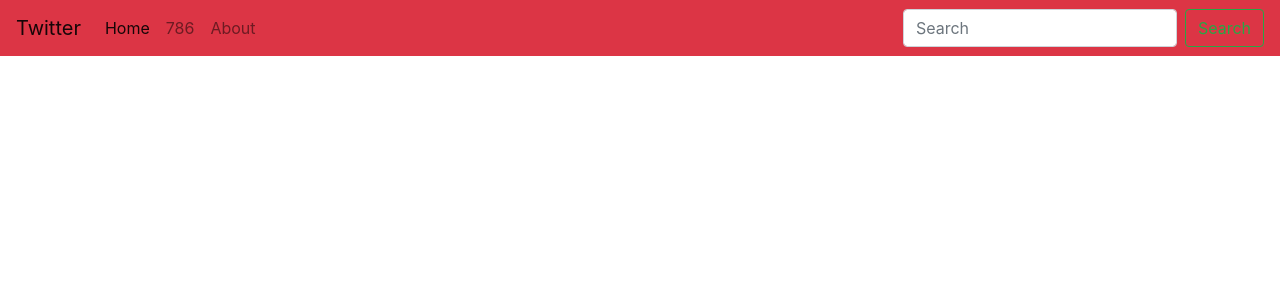
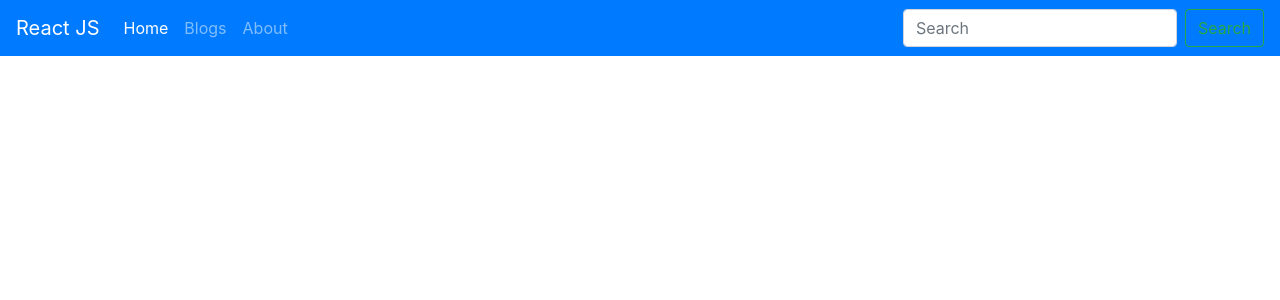
Before and after one commit to Hammad-khalil/React-Work, a React (Create React App) app: page / in a window 1280 px wide. Shown: the top 300 px of the page. Built offline with nearby package versions, Linux system fonts and the light colour scheme.

Commit message:
propType added for Navbar Prop

```diff
--- a/src/App.js
+++ b/src/App.js
@@ -8,7 +8,7 @@ function App() {
 {/* NavBar */}
 
 
-<Navbar title="Twitter" menu={786}/>
+<Navbar title="React JS" menu="Blogs"/>
 </>
 
 
--- a/src/components/Navbar.js
+++ b/src/components/Navbar.js
@@ -4,7 +4,7 @@ import PropTypes from 'prop-types'
 export default function Navbar(props) {
   return (
 
-<nav className="navbar navbar-expand-lg navbar-light bg-danger">
+<nav className="navbar navbar-expand-lg navbar-dark bg-primary">
   <a className="navbar-brand" href="/">{props.title}</a>
   <button className="navbar-toggler" type="button" data-toggle="collapse" data-target="#navbarSupportedContent" aria-controls="navbarSupportedContent" aria-expanded="false" aria-label="Toggle navigation">
     <span className="navbar-toggler-icon"></span>
@@ -30,5 +30,5 @@ export default function Navbar(props) {
 </nav>
   )
 }
-// Navbar.propTypes = {title: PropTypes.string,
-//                     menu: PropTypes.string}
+Navbar.propTypes = {title: PropTypes.string,
+                    menu: PropTypes.string}
```
